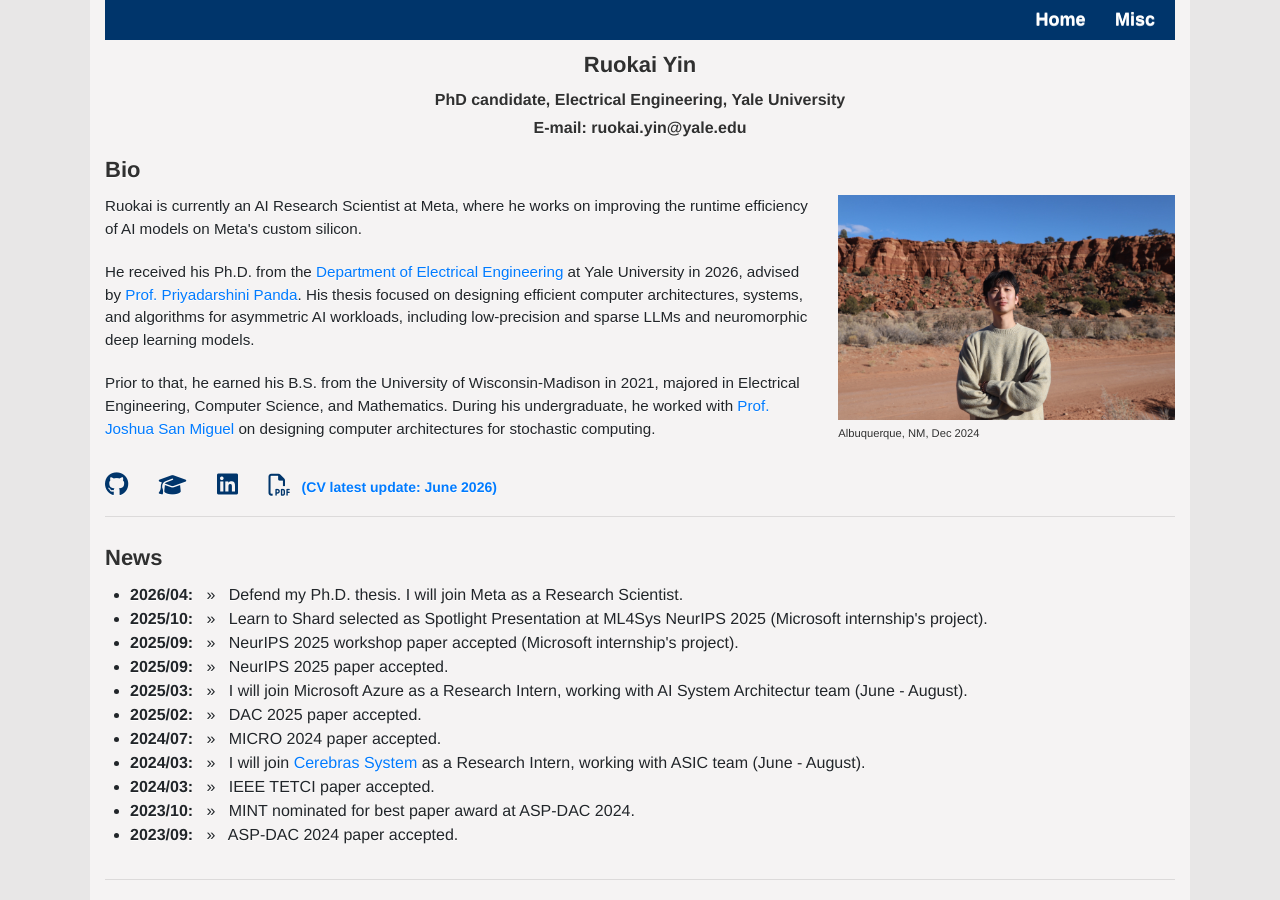
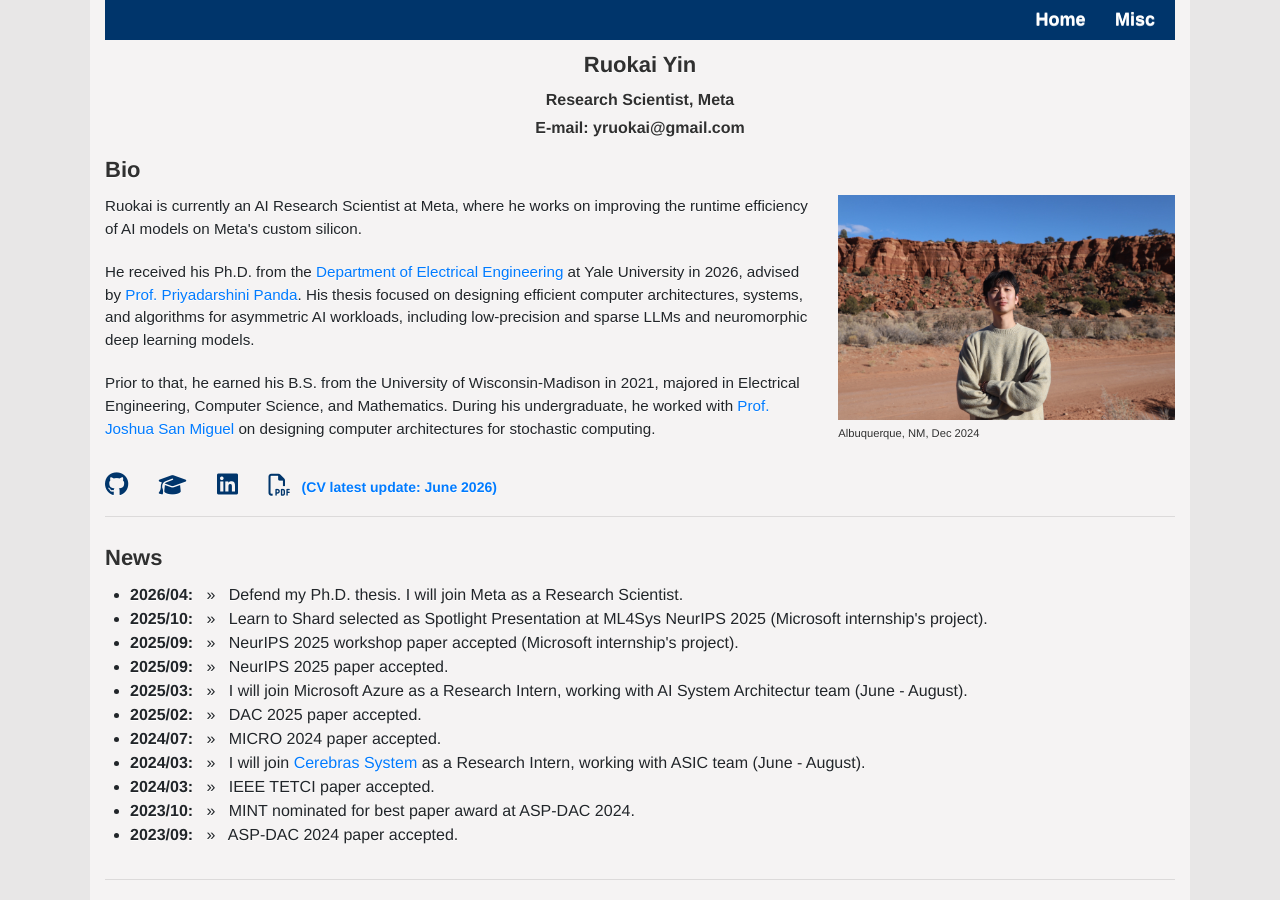
Before and after one commit to RuokaiYin/RuokaiYin.github.io, a Jekyll site: the page built from index.html, in a window 1280 px wide and 900 px high. Built offline with Jekyll 4.4.1, drawn with Linux system fonts in a browser that asks for light colours.

Commit message:
Update header.html

```diff
--- a/_includes/header.html
+++ b/_includes/header.html
@@ -1,3 +1,3 @@
 <h2 style="text-align: center;">Ruokai Yin</h2>
-<h4 style="text-align: center;">PhD candidate, Electrical Engineering, Yale University</h4>
-<h4 style="text-align: center;">E-mail: ruokai.yin@yale.edu</h4>
+<h4 style="text-align: center;">Research Scientist, Meta</h4>
+<h4 style="text-align: center;">E-mail: yruokai@gmail.com</h4>
```
